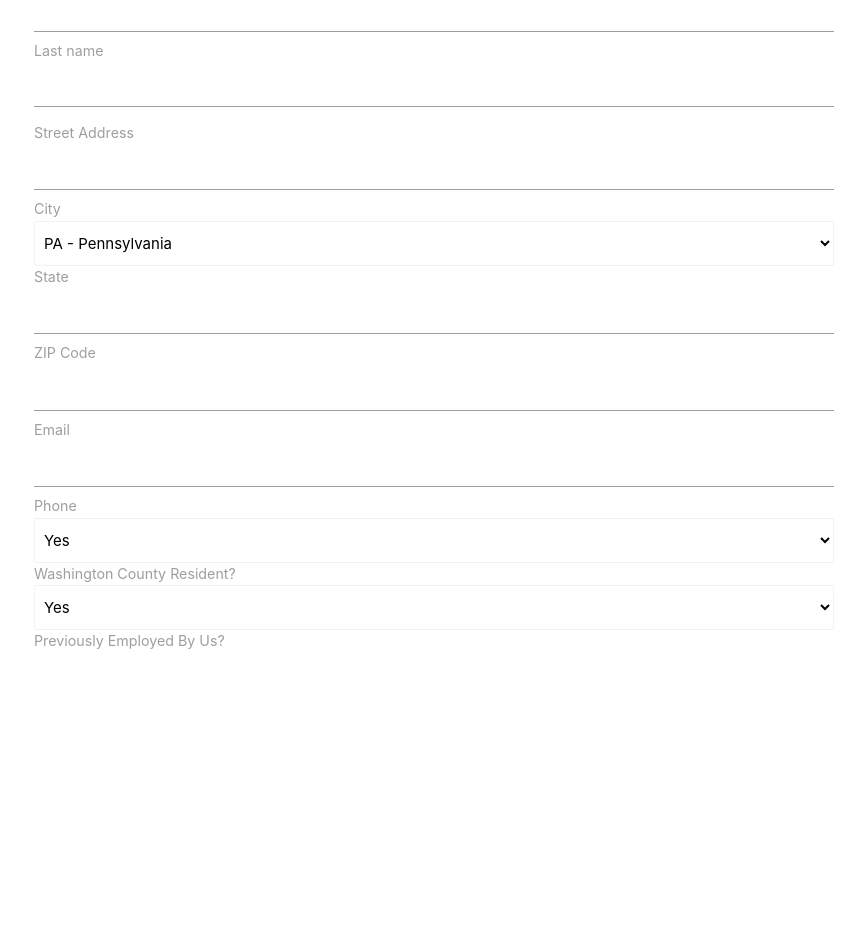
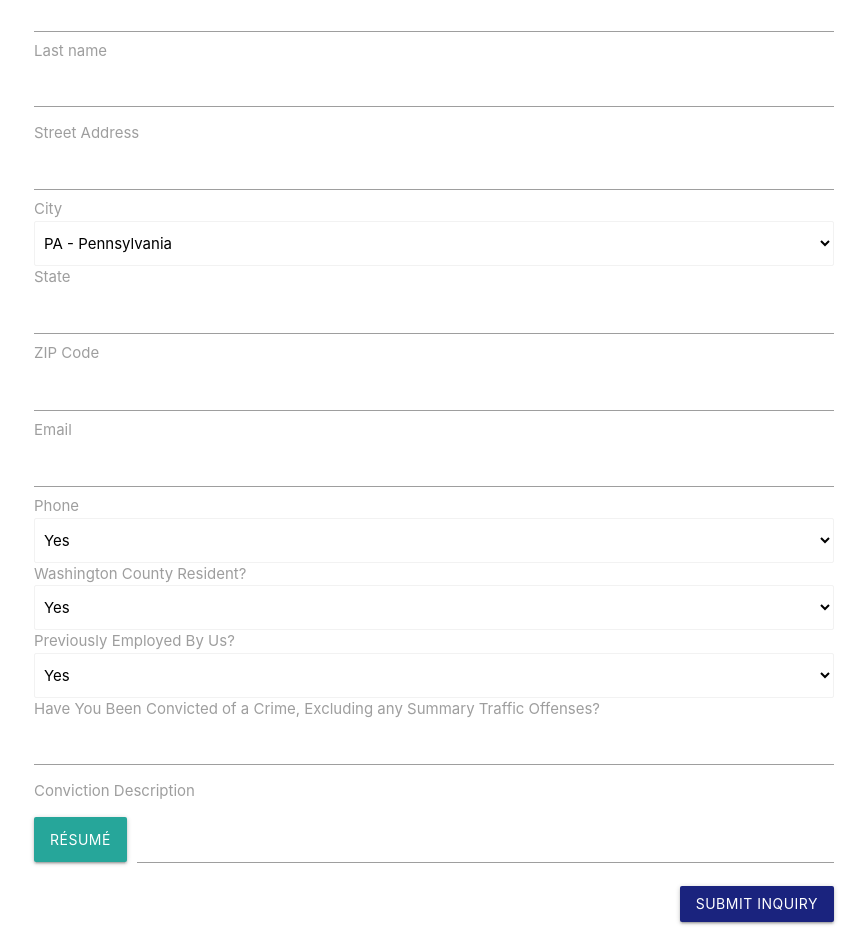
Before and after one commit to daniel-kennedy/employment-app, a Next.js app: page / in a window 1280 px wide. Shown: the part 440-1386 px from the top of the page, without its empty margins (206-1073 px from the left). Before the commit the page ends 1093 px from the top, so only its background shows below. Built offline with nearby package versions, Linux system fonts and the light colour scheme.

Commit message:
2 files modified

```diff
--- a/pages/index.js
+++ b/pages/index.js
@@ -1,4 +1,8 @@
 import Head from 'next/head';
+
+export function submitApplication() {
+  return null;
+}
 
 export function StateList() {
   const states = [
@@ -70,6 +74,11 @@ export function StateList() {
 }
 
 export default function Home() {
+  function checkForConviction() {
+    const conviction = document.getElementById('convictions').value;
+    document.getElementById('conviction-description').classList.toggle('hide');
+  }
+
   return (
     <div>
       <Head>
@@ -89,7 +98,7 @@ export default function Home() {
           Washington County &middot; PA
         </h3>
         <section name="personal">
-          <h4>Employment Information</h4>
+          <h4>Employment Inquiry</h4>
           <input
             style={{ marginTop: '2rem' }}
             name="position-desired"
@@ -162,6 +171,58 @@ export default function Home() {
               Previously Employed By Us?
             </label>
           </div>
+          <div>
+            <select
+              id="convictions"
+              className="browser-default"
+              onChange={checkForConviction}
+            >
+              <option value="" disabled>
+                Have You Been Convicted of a Crime, Excluding any Summary
+                Traffic Offenses?
+              </option>
+              <option value="1">Yes</option>
+              <option value="2">No</option>
+            </select>
+            <label htmlFor="convictions">
+              Have You Been Convicted of a Crime, Excluding any Summary Traffic
+              Offenses?
+            </label>
+          </div>
+          <div id="conviction-description">
+            <textarea
+              name="conviction-description"
+              id="conviction-description"
+              cols="45"
+              rows="10"
+              className="materialize-textarea"
+            ></textarea>
+            <label htmlFor="conviction-description">
+              Conviction Description
+            </label>
+          </div>
+          <div class="file-field input-field">
+            <div class="btn">
+              <span>R&eacute;sum&eacute;</span>
+              <input type="file" />
+            </div>
+            <div class="file-path-wrapper">
+              <input
+                name="resume"
+                id="resume"
+                class="file-path validate"
+                type="text"
+              />
+            </div>
+          </div>
+          <div style={{ float: 'right' }}>
+            <a
+              className="waves-effect  indigo darken-4 btn"
+              onClick={submitApplication}
+            >
+              Submit Inquiry
+            </a>
+          </div>
         </section>
       </main>
     </div>
--- a/styles/globals.css
+++ b/styles/globals.css
@@ -22,6 +22,22 @@ main {
     margin: 0 20px;
   }
 }
+
+section {
+  margin-bottom: 5rem;
+}
+
 label {
-  font-size: 0.95rem;
+  font-size: 1rem;
 }
+.hide {
+  display: none;
+}
+
+.show {
+  display: inline-block;
+}
+
+input:focus {
+  border-bottom: 1px solid #1a237e !important;
+}
```
